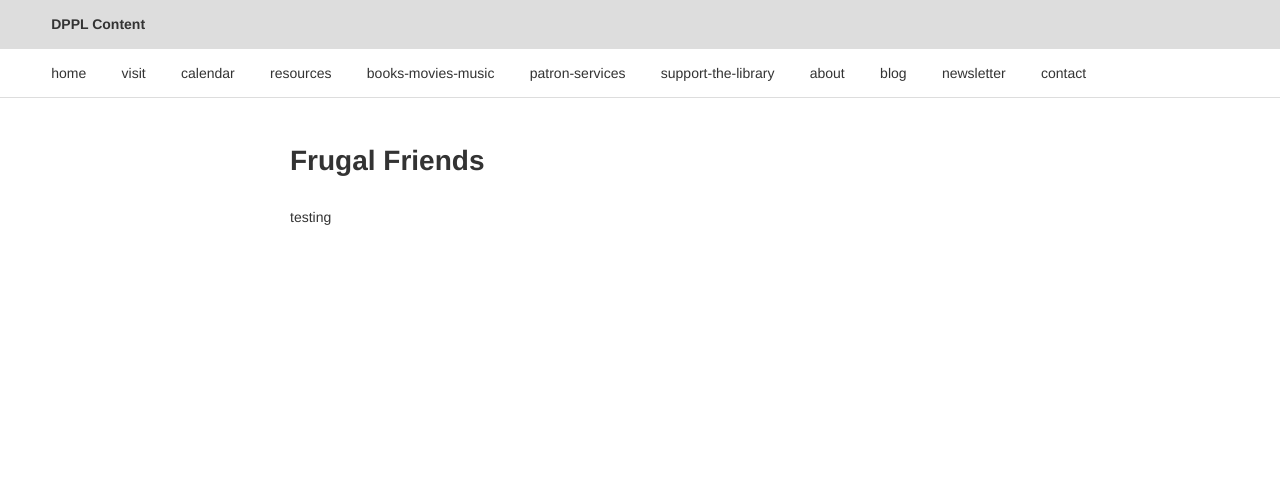
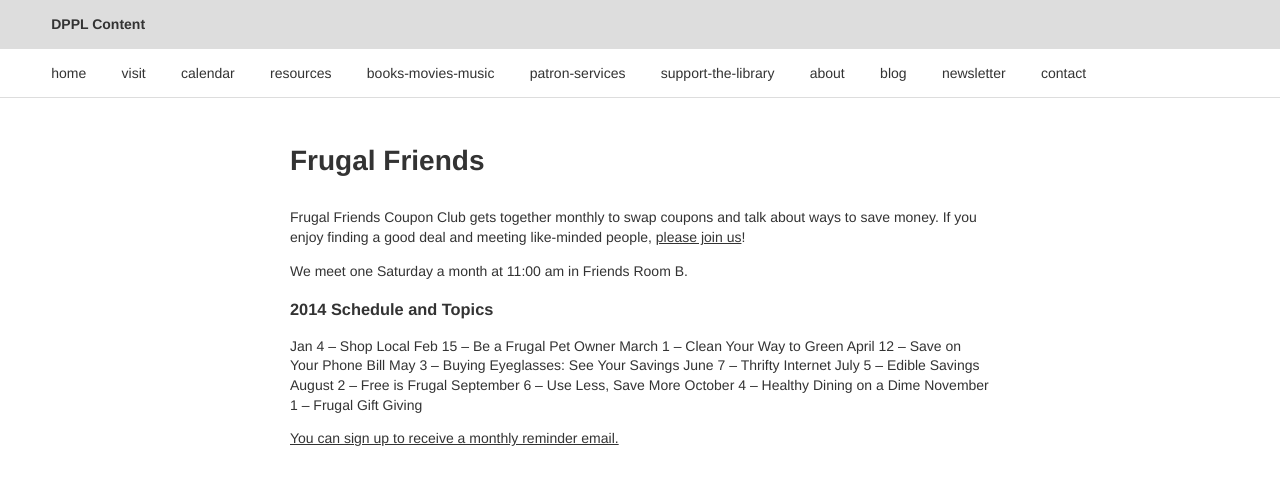
Before and after one commit to dpplweb/dppl-content, a Jekyll site: the page built from _posts/lynne/0305-01-01-frugal-friends.md, in a window 1280 px wide. Shown: the top 485 px of the page. Built offline with Jekyll 4.4.1, drawn with Linux system fonts in a browser that asks for light colours; Markdown is read by kramdown in place of the engine named in the settings.

Commit message:
Updated 0305-01-01-frugal-friends.md

```diff
--- a/_posts/lynne/0305-01-01-frugal-friends.md
+++ b/_posts/lynne/0305-01-01-frugal-friends.md
@@ -6,11 +6,28 @@ section: calendar
 author: Lynne
 layout: post
 title: Frugal Friends
-audience: ""
-keywords: ""
-goals: ""
-actions: ""
+audience: Patrons interested in the Frugal Friends Coupon Club
+keywords: "Coupons, saving money, frugal"
+goals: Learn about the frugal friends meetings
+actions: Click to register for the next frugal friends meeting and click to sign up for monthly reminders
 published: true
 ---
 
-testing
+Frugal Friends Coupon Club gets together monthly to swap coupons and talk about ways to save money. If you enjoy finding a good deal and meeting like-minded people, [please join us](link to latest event in evanced)!
+
+We meet one Saturday a month at 11:00 am in Friends Room B.
+
+###2014 Schedule and Topics
+Jan 4 – Shop Local
+Feb 15 – Be a Frugal Pet Owner
+March 1 – Clean Your Way to Green
+April 12 – Save on Your Phone Bill
+May 3 – Buying Eyeglasses: See Your Savings
+June 7 – Thrifty Internet
+July 5 – Edible Savings
+August 2 – Free is Frugal
+September 6 – Use Less, Save More
+October 4 – Healthy Dining on a Dime
+November 1 – Frugal Gift Giving
+
+[You can sign up to receive a monthly reminder email.](link to Frugal Friends Constant Contact list)
```
